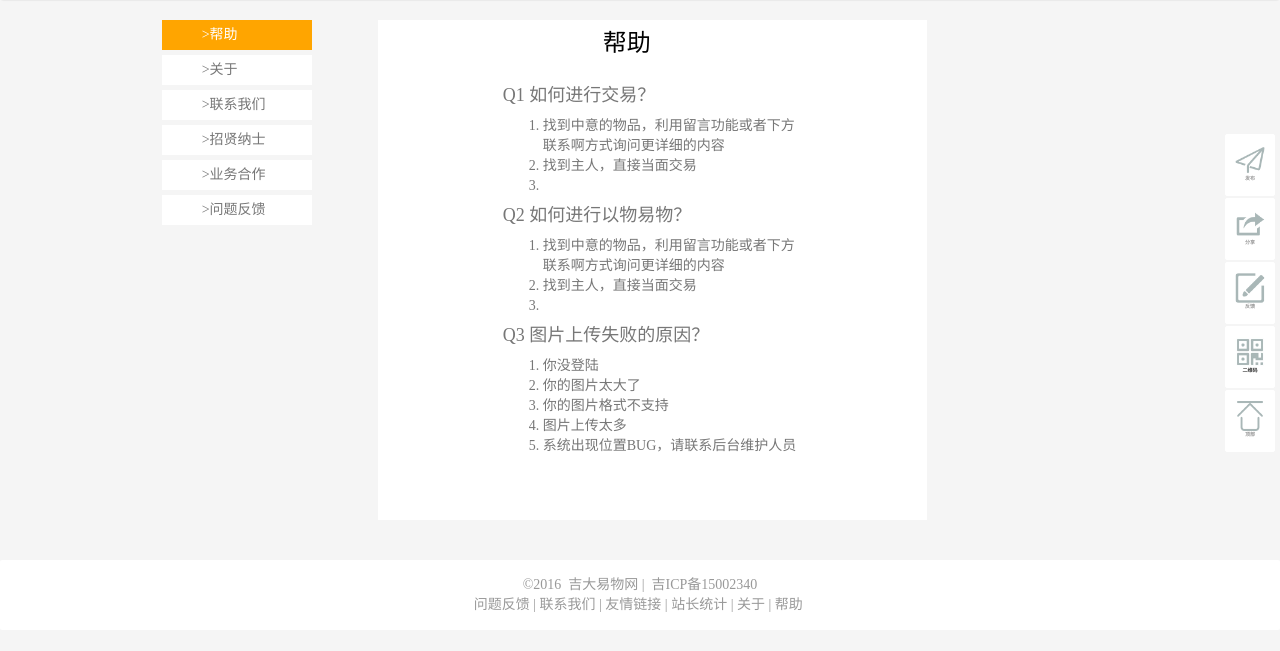
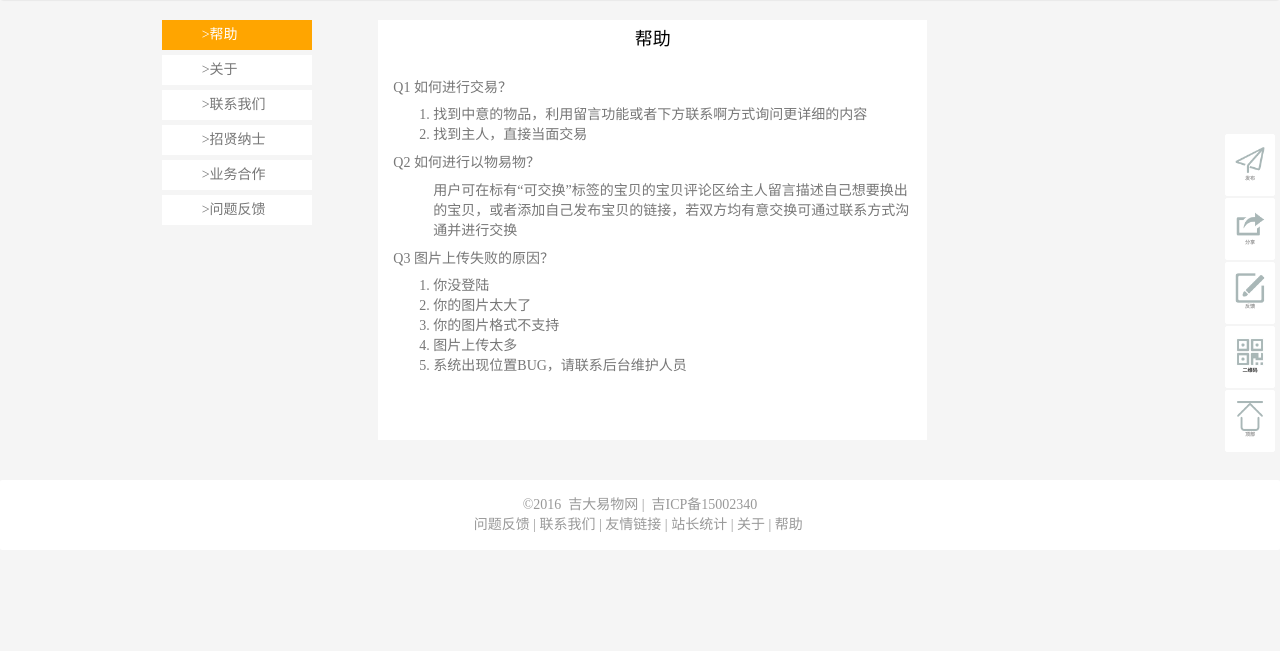
Before and after one commit to yangcheng470/ewu-v4, a Django app: page /about/ in a window 1280 px wide. Shown: the part 122-773 px from the top of the page. Run offline with Django 3.2, Linux system fonts and the light colour scheme; data that the repository does not hold is empty; some libraries are stand-ins or nearby versions.

Commit message:
改了主页 编辑宝贝页 脚部 其他这几个也页面的样式

```diff
--- a/index/templates/about.html
+++ b/index/templates/about.html
@@ -25,6 +25,9 @@ height:30px;
 line-height:30px;
 width:150px;
 }
+#help,#about,#contact,#recruit,#cooperation{
+	height: 420px;
+}
 .more_other li a{
 text-decoration:none;
 color:#777;
@@ -36,25 +39,26 @@ cursor: default;
 
 
 .others{
-height:500px;
 background-color:white;
 margin-bottom:30px;
 color:#777;
 padding-top:10px;
 display:none;
 }
-.others h3{
+.others p{
+	text-indent:2em;
+	font-size:16px;
+}
+.others h4{
 display:block;
 margin:0 auto;
 word-spacing:normal;
 width:100px;
 color:black;
+text-align: center;
 padding-bottom:20px;
 }
-.ever_wrap{
-width:300px;
-margin:0 auto;
-}
+
 #{{ label }}{
 display:block;
 }
@@ -91,9 +95,6 @@ display: block;
 float: right;
 }
 
-#feedback{
-				height: auto;
-}
 </style>
 {% endblock spec_css %}
 
@@ -118,21 +119,18 @@ float: right;
         </div>
 		<div class="col-md-40 col-sm-40 col-xs-60 col-xs-offset-5 col-md-offset-5 col-sm-offset-8 ">
             <div id="help" class="others col-md-40 col-sm-40 col-xs-50" >
-                 <h3>帮助</h3>
-                 <div class="ever_wrap">
-                     <h4>Q1 如何进行交易？</h4>
+                 <h4>帮助</h4>
+
+                     <h5>Q1 如何进行交易？</h5>
                      <ol>
                         <li>找到中意的物品，利用留言功能或者下方联系啊方式询问更详细的内容</li>
                         <li>找到主人，直接当面交易</li>
-                        <li></li>
                      </ol>
-                     <h4>Q2 如何进行以物易物？</h4>
+                     <h5>Q2 如何进行以物易物？</h5>
                      <ol>
-                        <li>找到中意的物品，利用留言功能或者下方联系啊方式询问更详细的内容</li>
-                        <li>找到主人，直接当面交易</li>
-                        <li></li>
+                        <span>用户可在标有“可交换”标签的宝贝的宝贝评论区给主人留言描述自己想要换出的宝贝，或者添加自己发布宝贝的链接，若双方均有意交换可通过联系方式沟通并进行交换</span>
                      </ol>
-                     <h4>Q3 图片上传失败的原因？</h4>
+                     <h5>Q3 图片上传失败的原因？</h5>
                      <ol>
                         <li>你没登陆</li>
                         <li>你的图片太大了</li>
@@ -140,45 +138,37 @@ float: right;
                         <li>图片上传太多</li>
                         <li>系统出现位置BUG，请联系后台维护人员</li>
                      </ol>
-                </div>
+
             </div>
 			<div id="about" class="others col-md-40 col-sm-40 col-xs-50">
-                 <h3>关于</h3>
-                 <div class="ever_wrap">
-                 </div>
+                 <h4>关于</h4>
+                 	<p>吉大易物网创建于2015年5月，是由一群有共同兴趣爱好和志向的吉林大学在校生开发的校内服务网站。网站以在校生为主要服务对象，专注于校园易物，旨在让同学们的闲置物品发挥价值，促进同学间的交流，同时倡导低碳环保的生活方式。我们以“服务与传承”的理念为同学们提供一个便捷、可靠、健康的信息服务平台。</p>
+
             </div>
 			<div id="contact" class="others col-md-40 col-sm-40 col-xs-50" >
-                <h3>联系我们</h3>
-                <div class="ever_wrap">
-                <p>如果让有任何问题请联系我们，联系方式：</p>
-                   <ul>
-                    <li>QQ群463514269</li>
-                    <li>support@newnius.com</li>
-                    <li>inner.roe.deer@gmail.com</li>
-                    <li>470957988@qq.com</li>
-                   </ul>
-                </div>
+                <h4>联系我们</h4>
+                <p>QQ群:463514269
+                <p>email: support@newnius.com（请注明吉大易物）</p>
+                <p>email: inner.roe.deer@gmail.com(请注明吉大易物)</p>
+                <p>email: web_chengzi@163.com(请注明吉大易物)</p>
+
             </div>
 			<div id="recruit" class="others col-md-40 col-sm-40 col-xs-50" >
-                <h3>招贤纳士</h3>
-                <div class="ever_wrap">
-                  <p>我们招下一代的前端和后台开发</p>
-                </div>
+                <h4>招贤纳士</h4>
+                  <p> 如果把产品的生命周期比作一个人，那么现在的吉大易物毫无疑问尚处在襁褓期。功能还不够完善，界面还不够美观，交互还不够友好，已上线的功能还存在隐含的问题。我们会不断改进，也希望更多的小伙伴可以参与其中，让我们一同把吉大人自己的闲置物品信息发布平台做大，做好。</p>
             </div>
 			<div id="cooperation" class="others col-md-40 col-sm-40 col-xs-50" >
-                <h3>业务合作</h3>
-                <div class="ever_wrap">
-                  <p>我们欢迎学校各社团与我们合作</p>
-                </div>
+                <h4>业务合作</h4>
+                  <p>欢迎学校内社团、学生组织、商家及其他组织或个人与吉大易物网合作，合作请联系12345@qq.com</p>
             </div>
             <div id="feedback" class="others col-md-40 col-sm-40 col-xs-50">
-                <h3 style="margin-top: 10px; margin-bottom: 10px; padding-bottom: 0px;">问题反馈</h3>
+                <h4 style="margin-top: 10px; margin-bottom: 10px; padding-bottom: 0px;">问题反馈</h4>
                             <div class="row" style="margin-top:20px;">
                                 <div class="col-md-58 col-ms-offset-1 col-sm-offset-1 col-sm-58 " style="padding:0; background-color:white;">
 	                 <div id="err_info" class="text-center" style="color: red;" hidden></div>
                  		<form>
                             <textarea id="content" placeholder="有什么建议或意见，或者想吐槽，都可以发表" class="text col-md-58 col-sm-58 col-xs-58" style="border:1px solid orange; border-radius:3px; height:100px; margin-left:5px;" ></textarea><br>
-                                        <button id="submit" type="button" class="btn btn-lg" style="background-color: orange;color: white;padding: 3px 5px;border-radius: 3px;margin-top: 10px; margin-right:15px;margin-bottom: 5px; float:right">提交反馈</button>
+                            <button id="submit" type="button" class="btn" style="background-color: orange;color: white;padding: 3px 5px;border-radius: 3px;margin-top: 10px; margin-right:15px;margin-bottom: 5px; float:right">提交反馈</button>
                         </form>
                     </div>
                 </div>
--- a/index/templates/account.html
+++ b/index/templates/account.html
@@ -10,7 +10,7 @@
 
 {% block body %}
 {% if not user %}
-<div class="container" >
+<div class="container" style="height:450px; background-color:white;" >
 				<h1>你还未登陆，请先登陆</h1>
 </div>
 {% else %}
--- a/index/templates/publish.html
+++ b/index/templates/publish.html
@@ -30,7 +30,7 @@ border-radius:4px;
 
 {% block body %}
 
-<div id="success" class="container" hidden>
+<div id="success" class="container" style="height:450px; background-color:#f5f5f5;" hidden>
   <div class="row sign_send">
       <div id="send" class="">
         <h2><img src="{% static 'image/right.png' %}">发布成功</h2>
--- a/index/templates/search.html
+++ b/index/templates/search.html
@@ -123,7 +123,7 @@
 						</div>
 						{% endfor %}
 				{% else %}
-				       <div style="height:400px; background-color:white;">
+				       <div style="height:350px; background-color:white;">
 						<h3 class="text-center" style="padding-top:50px;">搜索结果为空，试试其它的关键词吧</h3>
 					   </div>
 		    {% endif %}
--- a/index/templates/ucenter.html
+++ b/index/templates/ucenter.html
@@ -103,7 +103,7 @@ text-overflow:ellipsis;
                </ul>
         </div>
 
-       <div class="row">
+       <div class="row" style="height:450px;">
 					{% for item in items %}
           <div class="col-xs-30 col-sm-20 col-md-12 thum">
 							<a href="{% url 'detail' %}?pid={{ item.id }}" class="thumbnail">
--- a/static/css/index.css
+++ b/static/css/index.css
@@ -85,7 +85,7 @@ text-decoration:none;
         }
         #paging li.active>a{
             color: #ffffff;
-            background-color: orange;
+            background-color: white;
             border-width: 0px;
 
 
@@ -105,10 +105,13 @@ text-decoration:none;
         background-color: #f5f5f5;
 	    font-weight: 700;
         }
+
+        .thumbnail{
+            margin-bottom: 0;
+        }
 		.thum{
 		margin-top:10px;
 		padding:0 7px 0;
-
 		}
 	.thumbnail>img, .thumbnail a>img {
 	 height:180px;
```
Lines whose indentation alone changed are shown as unchanged.
